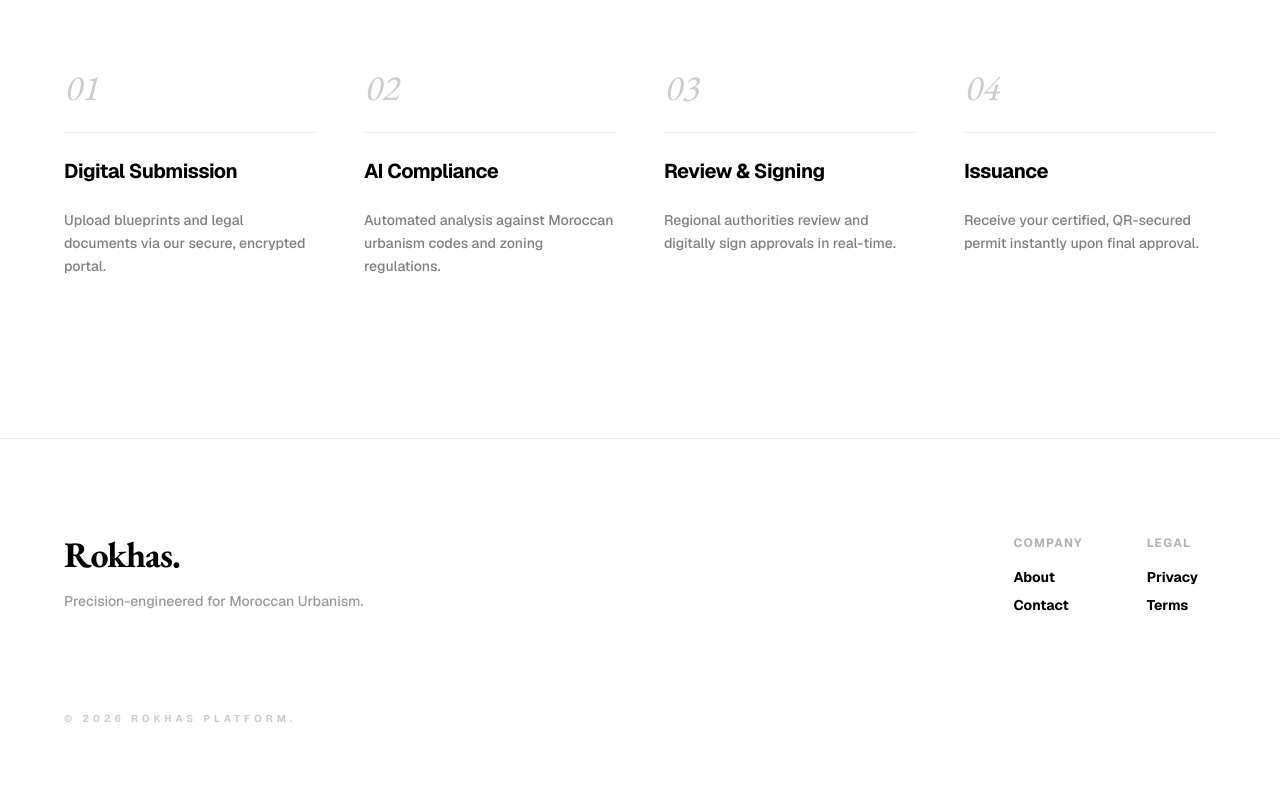
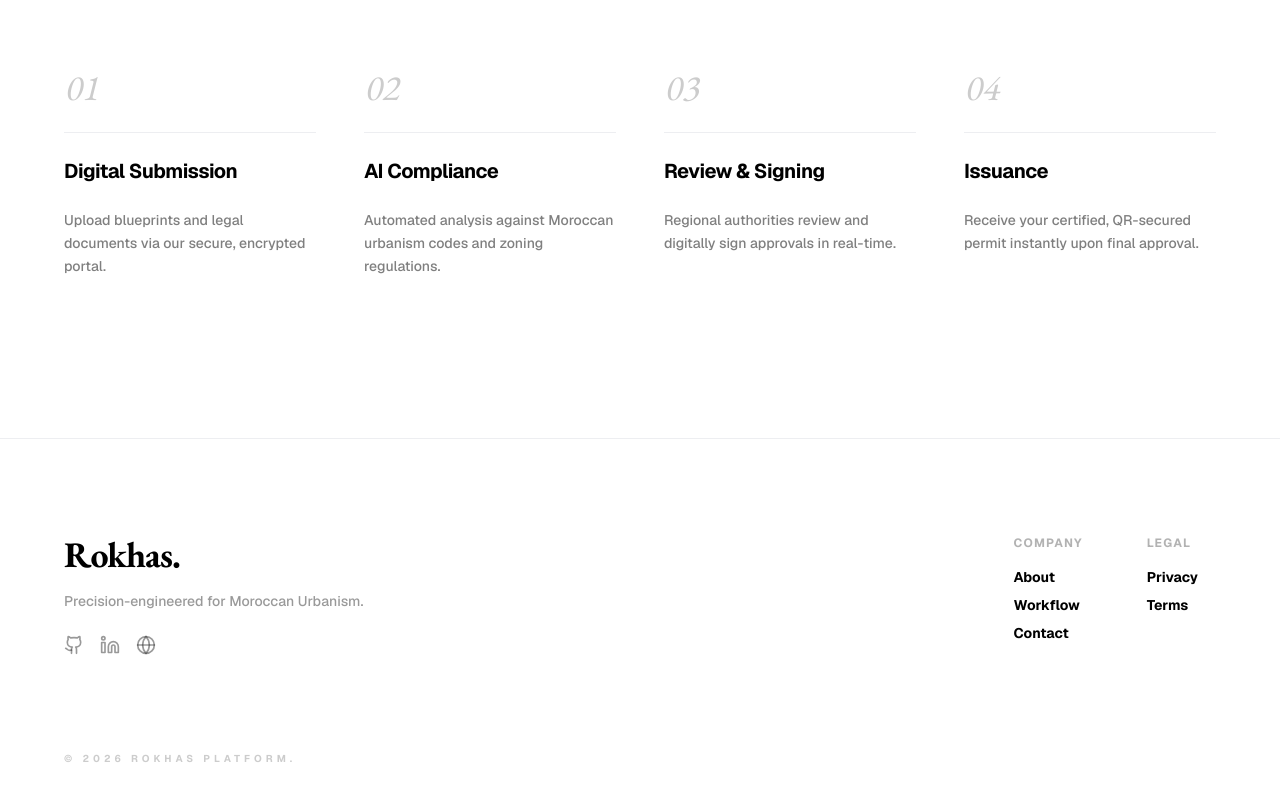
Before and after one commit to pluto-hyp/Rokhas, a Next.js app in the folder frontend/: page / in a window 1280 px wide. Shown: the part 2228-3028 px from the top of the page. Built offline with nearby package versions, Linux system fonts and the light colour scheme; no server answers.

Commit message:
update/latest touches in Homepage

```diff
--- a/frontend/src/app/page.tsx
+++ b/frontend/src/app/page.tsx
@@ -3,6 +3,8 @@ import Link from "next/link";
 import Image from "next/image";
 import { Navbar } from "@/components/Navbar";
 import { Button } from "@/components/ui/button";
+import { GitHubIcon, LinkedInIcon } from "@/components/BrandIcons";
+import { Globe } from "lucide-react";
 import ConstructionBackgroundLoader from "@/components/ConstructionBackgroundLoader";
 
 export default function Home() {
@@ -126,23 +128,35 @@ export default function Home() {
         <div className="max-w-6xl mx-auto flex flex-col md:flex-row justify-between items-start gap-12">
           <div>
             <div className="font-serif text-4xl font-bold tracking-tight mb-4">Rokhas.</div>
-            <p className="text-primary/40 text-sm max-w-xs font-medium">
+            <p className="text-primary/40 text-sm max-w-xs font-medium mb-6">
               Precision-engineered for Moroccan Urbanism.
             </p>
+            <div className="flex gap-4">
+              <Link href="https://github.com/pluto-hyp/rokhas" target="_blank" className="text-primary/40 hover:text-primary transition-colors">
+                <GitHubIcon size={20} />
+              </Link>
+              <Link href="https://www.linkedin.com/in/melouich" target="_blank" className="text-primary/40 hover:text-primary transition-colors">
+                <LinkedInIcon size={20} />
+              </Link>
+              <Link href="https://melouich.vercel.app" target="_blank" className="text-primary/40 hover:text-primary transition-colors">
+                <Globe size={20} />
+              </Link>
+            </div>
           </div>
           <div className="grid grid-cols-2 gap-16">
             <div className="space-y-4">
               <div className="text-xs font-bold uppercase tracking-widest text-primary/30">Company</div>
               <ul className="space-y-2 text-sm font-bold">
-                <li><Link href="https://github.com/pluto-hyp/rokhas" className="hover:opacity-50 transition-opacity">About</Link></li>
-                <li><Link href="https://melouich.vercel.app" className="hover:opacity-50 transition-opacity">Contact</Link></li>
+                <li><Link href="#about" className="hover:opacity-50 transition-opacity">About</Link></li>
+                <li><Link href="#workflow" className="hover:opacity-50 transition-opacity">Workflow</Link></li>
+                <li><Link href="mailto:elouichouanimouad@gmail.com" className="hover:opacity-50 transition-opacity">Contact</Link></li>
               </ul>
             </div>
             <div className="space-y-4">
               <div className="text-xs font-bold uppercase tracking-widest text-primary/30">Legal</div>
               <ul className="space-y-2 text-sm font-bold">
-                <li><Link href="#" className="hover:opacity-50 transition-opacity">Privacy</Link></li>
-                <li><Link href="#" className="hover:opacity-50 transition-opacity">Terms</Link></li>
+                <li><Link href="/privacy" className="hover:opacity-50 transition-opacity">Privacy</Link></li>
+                <li><Link href="/terms" className="hover:opacity-50 transition-opacity">Terms</Link></li>
               </ul>
             </div>
           </div>
--- /dev/null
+++ b/frontend/src/app/privacy/page.tsx
@@ -0,0 +1,74 @@
+import Link from "next/link";
+import { Navbar } from "@/components/Navbar";
+import ConstructionBackgroundLoader from "@/components/ConstructionBackgroundLoader";
+
+export default function PrivacyPage() {
+  return (
+    <div className="min-h-screen font-sans text-primary selection:bg-primary selection:text-background">
+      <ConstructionBackgroundLoader />
+      <Navbar />
+
+      <main className="pt-60 pb-32 px-6">
+        <div className="max-w-3xl mx-auto">
+          <div className="space-y-4 mb-16">
+            <span className="text-xs font-bold uppercase tracking-[0.3em] text-primary/40">
+              Legal Documentation
+            </span>
+            <h1 className="font-serif text-6xl md:text-8xl font-bold tracking-tighter leading-none text-primary">
+              Privacy<br />
+              <span className="opacity-20 italic">Policy.</span>
+            </h1>
+          </div>
+
+          <div className="prose prose-neutral max-w-none space-y-12 text-primary/70 font-medium leading-relaxed">
+            <section className="space-y-4">
+              <h2 className="font-serif text-3xl text-primary font-bold tracking-tight">1. Commitment to Privacy</h2>
+              <p>
+                Rokhas is committed to protecting the privacy and security of our users' personal and professional data.
+                This policy outlines our practices regarding the collection, use, and safeguarding of information within our
+                digital administration platform.
+              </p>
+            </section>
+
+            <section className="space-y-4">
+              <h2 className="font-serif text-3xl text-primary font-bold tracking-tight">2. CNDP Compliance</h2>
+              <p>
+                All personal data processing carried out through this platform is performed in strict accordance with
+                <strong> Moroccan Law No. 09-08</strong> relating to the protection of individuals with regard to the
+                processing of personal data, as regulated by the <strong>Commission Nationale de contrôle de la
+                protection des Données à caractère Personnel (CNDP)</strong>.
+              </p>
+            </section>
+
+            <section className="space-y-4">
+              <h2 className="font-serif text-3xl text-primary font-bold tracking-tight">3. Data Collection</h2>
+              <p>
+                We collect information necessary for the processing of urbanism permits and administrative requests, including:
+              </p>
+              <ul className="list-disc pl-5 space-y-2">
+                <li>Identification data (Full Name, CIN, Contact details)</li>
+                <li>Professional credentials for Architects and Authorities</li>
+                <li>Technical documentation and architectural blueprints</li>
+                <li>Geographical and cadastral data related to projects</li>
+              </ul>
+            </section>
+
+            <section className="space-y-4">
+              <h2 className="font-serif text-3xl text-primary font-bold tracking-tight">4. Purpose of Processing</h2>
+              <p>
+                The data collected is used exclusively for the digital management of the construction lifecycle,
+                streamlining review processes, and issuing digital certificates with verifiable security.
+              </p>
+            </section>
+
+            <div className="pt-12 border-t border-border/40">
+              <Link href="/" className="text-sm font-bold uppercase tracking-widest hover:opacity-50 transition-opacity">
+                ← Back to Home
+              </Link>
+            </div>
+          </div>
+        </div>
+      </main>
+    </div>
+  );
+}
--- /dev/null
+++ b/frontend/src/components/BrandIcons.tsx
@@ -0,0 +1,42 @@
+import React from "react";
+
+export function GitHubIcon({ size = 24, className = "" }: { size?: number; className?: string }) {
+  return (
+    <svg
+      xmlns="http://www.w3.org/2000/svg"
+      width={size}
+      height={size}
+      viewBox="0 0 24 24"
+      fill="none"
+      stroke="currentColor"
+      strokeWidth="2"
+      strokeLinecap="round"
+      strokeLinejoin="round"
+      className={className}
+    >
+      <path d="M15 22v-4a4.8 4.8 0 0 0-1-3.5c3 0 6-2 6-5.5.08-1.25-.27-2.48-1-3.5.28-1.15.28-2.35 0-3.5 0 0-1 0-3 1.5-2.64-.5-5.36-.5-8 0C6 2 5 2 5 2c-.3 1.15-.3 2.35 0 3.5A5.403 5.403 0 0 0 4 9c0 3.5 3 5.5 6 5.5-.39.49-.68 1.05-.85 1.65-.17.6-.22 1.23-.15 1.85v4" />
+      <path d="M9 18c-4.51 2-5-2-7-2" />
+    </svg>
+  );
+}
+
+export function LinkedInIcon({ size = 24, className = "" }: { size?: number; className?: string }) {
+  return (
+    <svg
+      xmlns="http://www.w3.org/2000/svg"
+      width={size}
+      height={size}
+      viewBox="0 0 24 24"
+      fill="none"
+      stroke="currentColor"
+      strokeWidth="2"
+      strokeLinecap="round"
+      strokeLinejoin="round"
+      className={className}
+    >
+      <path d="M16 8a6 6 0 0 1 6 6v7h-4v-7a2 2 0 0 0-2-2 2 2 0 0 0-2 2v7h-4v-7a6 6 0 0 1 6-6z" />
+      <rect width="4" height="12" x="2" y="9" />
+      <circle cx="4" cy="4" r="2" />
+    </svg>
+  );
+}
--- a/frontend/src/components/Providers.tsx
+++ b/frontend/src/components/Providers.tsx
@@ -7,7 +7,7 @@ import { ThemeProvider } from "@/components/theme-provider";
 
 export function Providers({ children }: { children: React.ReactNode }) {
   const pathname = usePathname();
-  const isHomePage = pathname === "/";
+  const isLightForced = ["/", "/privacy", "/terms"].includes(pathname);
 
   return (
     <ThemeProvider
@@ -15,7 +15,7 @@ export function Providers({ children }: { children: React.ReactNode }) {
       defaultTheme="system"
       enableSystem
       disableTransitionOnChange
-      forcedTheme={isHomePage ? "light" : undefined}
+      forcedTheme={isLightForced ? "light" : undefined}
     >
       <AuthProvider>
         {children}
```
Also changed, not shown: frontend/src/app/terms/page.tsx (added, +79 -0 lines).
